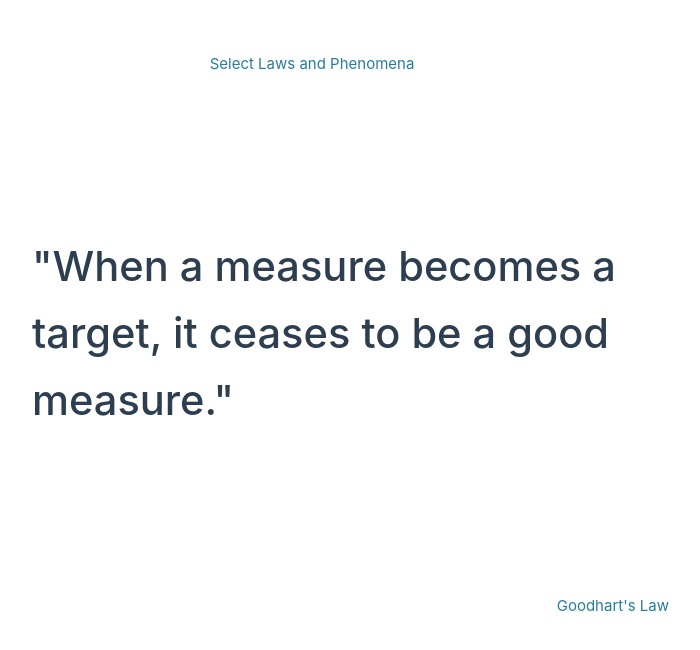
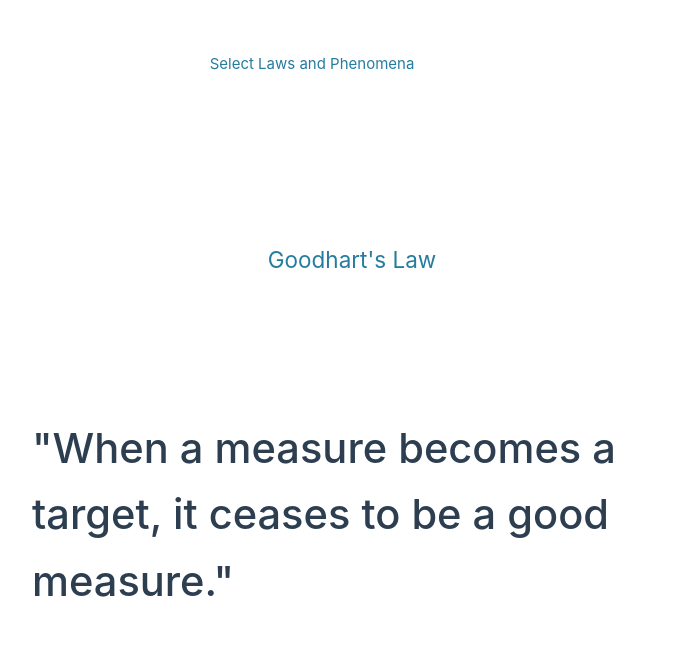
Before and after one commit to solid-adventure/laws-and-phenomena, a Vue app: page / in a window 1280 px wide. Shown: the top 650 px of the page, without its empty margins (288-988 px from the left). Built offline with nearby package versions, Linux system fonts and the light colour scheme.

Commit message:
list and link posts

```diff
--- a/src/App.vue
+++ b/src/App.vue
@@ -6,7 +6,7 @@ import { RouterLink, RouterView } from 'vue-router'
 <template>
   <header>
     <div class="wrapper">
-      <RouterLink to="/">Select Laws and Phenomena</RouterLink>
+      <RouterLink to="/posts">Select Laws and Phenomena</RouterLink>
 <!--       <nav>
         <RouterLink to="/">Home</RouterLink>
         <RouterLink to="/about">About</RouterLink>
--- a/src/PostManager.js
+++ b/src/PostManager.js
@@ -4,8 +4,29 @@ export default class PostManager {
   constructor() {
   }
 
-  static get latest() {
-    return postsJSON[postsJSON.length - 1]
+  static get sortByCreatedAt() {
+    return this.sortByCreatedAtAsc
+  }
+
+  static get sortByCreatedAtDesc() {
+    return postsJSON.sort((a,b) => new Date(a.created_at).getTime() - new Date(b.created_at).getTime());
+  }
+
+  static get sortByCreatedAtAsc() {
+    return this.sortByCreatedAtDesc.reverse();
+  }
+
+  static find(id) {
+    if (!id) return
+    return postsJSON.find(post => post.id === Number(id))
+  }
+
+  static get last() {
+    return this.sortByCreatedAt[postsJSON.length - 1]
+  }
+
+  static get first() {
+    return this.sortByCreatedAt[0]
   }
 
 }
--- a/src/assets/posts.json
+++ b/src/assets/posts.json
@@ -6,5 +6,37 @@
     "reference_link": "https://en.wikipedia.org/wiki/Goodhart%27s_law",
     "created_at": "2024-03-16T19:00:01.041Z",
     "updated_at": "2024-03-16T19:00:01.041Z"
+  },
+  {
+    "id": 9,
+    "title": "Streisand effect",
+    "description": "An unintended consequence of attempts to hide or censor information backfire and increase public awareness of the information.",
+    "reference_link": "https://en.wikipedia.org/wiki/Streisand_effect",
+    "created_at": "2024-03-18T01:17:44.826Z",
+    "updated_at": "2024-03-18T01:17:44.826Z"
+  },
+  {
+    "id": 8,
+    "title": "The Illusion of Moral Decline",
+    "description": "At all times in history, there is a perception that morality is in decline. This is likely an illusion, and a product of biased exposure to information and biased memory for information.",
+    "reference_link": "https://www.nature.com/articles/s41586-023-06137-x",
+    "created_at": "2024-03-17T20:23:45.397Z",
+    "updated_at": "2024-03-17T20:23:45.397Z"
+  },
+  {
+    "id": 6,
+    "title": "Sh*tshow Effect",
+    "description": "The world always seems like it's falling apart, starting just before you were born.",
+    "reference_link": "TODO",
+    "created_at": "2024-03-17T20:15:43.711Z",
+    "updated_at": "2024-03-17T20:15:43.711Z"
+  },
+  {
+    "id": 5,
+    "title": "Cobra Effect",
+    "description": "When an incentive unintentionally rewards people for making the issue worse, such as a bounty on cobras making cobra-breeding profitable, resulting in a net increase in cobras.",
+    "reference_link": "https://en.m.wikipedia.org/wiki/Perverse_incentive",
+    "created_at": "2024-03-17T20:15:10.560Z",
+    "updated_at": "2024-03-17T20:15:10.560Z"
   }
 ]
--- a/src/components/Post.vue
+++ b/src/components/Post.vue
@@ -21,8 +21,8 @@ defineProps({
 
 <template>
   <div class="post">
+    <a :href="reference_link" target="_blank" class="reference_link"> <h2>{{ title }}</h2> </a>
     <h1 class="title">{{ description }}</h1>
-    <a :href="reference_link" target="_blank" class="reference_link"> {{ title }} </a>
   </div>
 </template>
 
@@ -62,7 +62,7 @@ h3 {
 }
 
 a.reference_link {
-  text-align: right;
+  text-align: center;
 }
 
 @media (min-width: 1024px) {
--- /dev/null
+++ b/src/components/PostPreview.vue
@@ -0,0 +1,41 @@
+<script setup>
+
+defineProps({
+  id: {
+    type: Number,
+    required: true
+  },
+  title: {
+    type: String,
+    required: true
+  },
+  description: {
+    type: String,
+    required: true
+  },
+  reference_link: {
+    type: String,
+    required: true
+  }
+
+
+})
+
+</script>
+
+<template>
+  <RouterLink :to="`/posts/${id}`" >
+    <div class="post">
+      <h1 class="title">{{ title }}</h1>
+      <p>{{ description }}</p>
+    </div>
+  </RouterLink>
+</template>
+
+<style scoped>
+
+  div.post {
+    margin-top: 3em;
+  }
+
+</style>
--- a/src/router/index.js
+++ b/src/router/index.js
@@ -1,5 +1,6 @@
 import { createRouter, createWebHistory } from 'vue-router'
 import HomeView from '../views/HomeView.vue'
+import PostsView from '../views/PostsView.vue'
 import NewPostView from '../views/NewPostView.vue'
 
 const router = createRouter({
@@ -19,8 +20,15 @@ const router = createRouter({
       component: () => import('../views/AboutView.vue')
     },
     {
+      path: '/posts',
+      component: PostsView
+    },
+    {
+      path: '/posts/:id',
+      component: HomeView
+    },
+    {
       path: '/p1oK6C7gYphM9JDOE',
-      name: 'newPost',
       component: NewPostView
     }
   ]
--- a/src/views/HomeView.vue
+++ b/src/views/HomeView.vue
@@ -10,7 +10,11 @@ export default {
 
   computed: {
     latest() {
-      return PostManager.latest
+      return PostManager.last
+    },
+
+    post() {
+      return  this.$route.params.id ? PostManager.find(this.$route.params.id) : this.latest
     }
   },
 
@@ -22,12 +26,12 @@ export default {
 
 <template>
   <main>
-    <Post v-if="latest"
-      :title="latest.title"
-      :description="latest.description"
-      :reference_link="latest.reference_link"
+    <Post v-if="post"
+      :title="post.title"
+      :description="post.description"
+      :reference_link="post.reference_link"
     />
-    <span v-if="!latest">
+    <span v-if="!post">
       No posts available
     </span>
   </main>
--- a/src/views/NewPostView.vue
+++ b/src/views/NewPostView.vue
@@ -139,6 +139,10 @@ export default {
       width: 100%;
     }
 
+    form {
+      max-width: 400px;
+    }
+
     button {
       margin-top: 2em;
       display: block;
@@ -156,6 +160,7 @@ export default {
       border-radius: 3px;
       border: 0;
       font-family: sans-serif;
+      font-size: 1.2em;
     }
 
 
--- /dev/null
+++ b/src/views/PostsView.vue
@@ -0,0 +1,48 @@
+<script>
+import PostPreview from '../components/PostPreview.vue'
+import PostManager from '../PostManager.js'
+
+export default {
+
+  components: {
+    PostPreview
+  },
+
+  computed: {
+    posts() {
+      return PostManager.sortByCreatedAt
+    }
+  },
+
+}
+
+
+
+</script>
+
+<template>
+  <main>
+    <PostPreview v-for="post of posts"
+      :id="post.id"
+      :title="post.title"
+      :description="post.description"
+      :reference_link="post.reference_link"
+    />
+    <span v-if="!posts">
+      No posts available
+    </span>
+  </main>
+</template>
+
+<style scoped>
+
+main {
+/* 8vh is the header, 2rem is the #app padding */
+  min-height: calc(100vh - 8vh - 4rem);
+  display: flex;
+  flex-direction: column;
+  justify-content: space-evenly;
+  flex-wrap: wrap;
+}
+
+</style>
```
